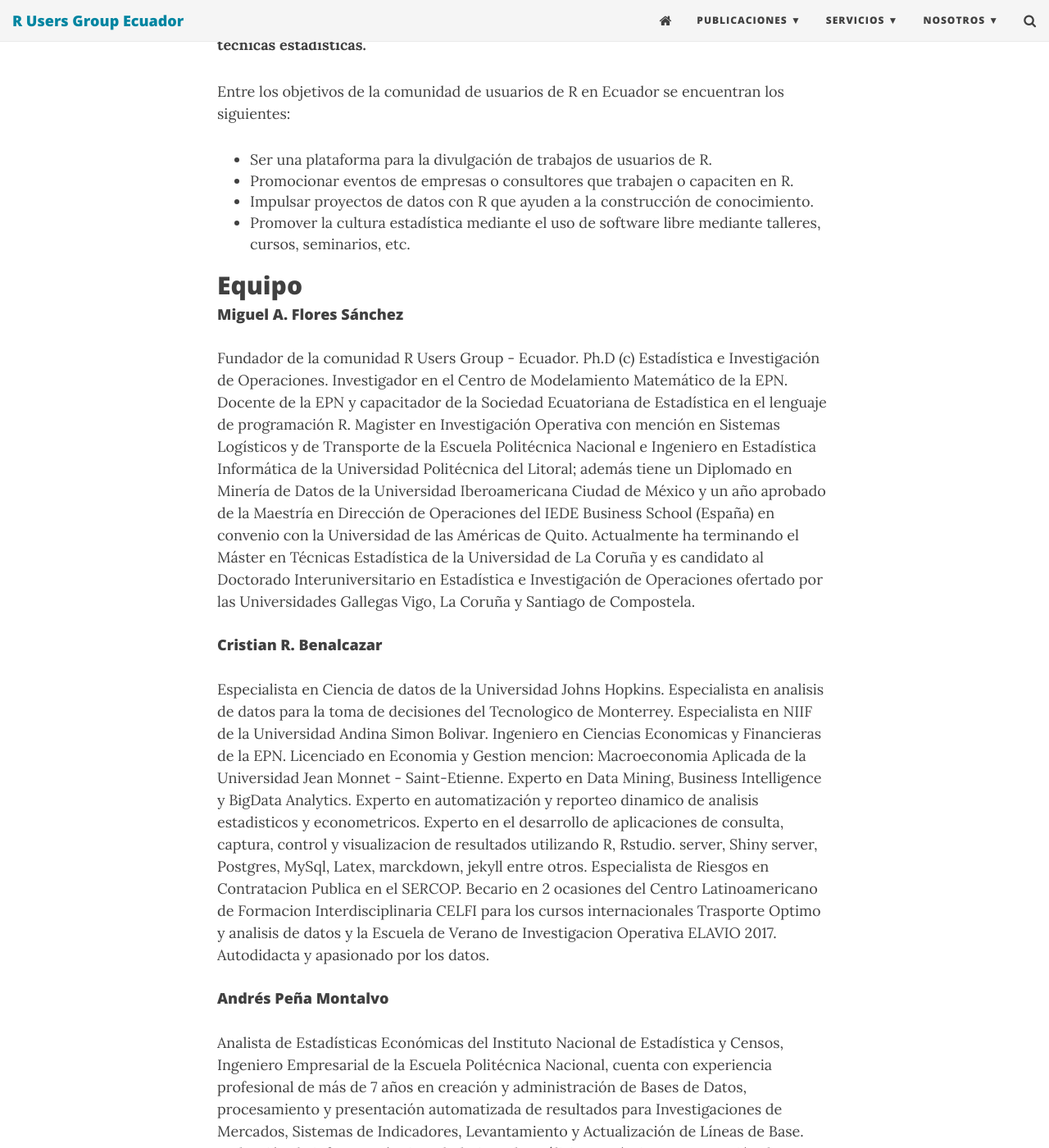
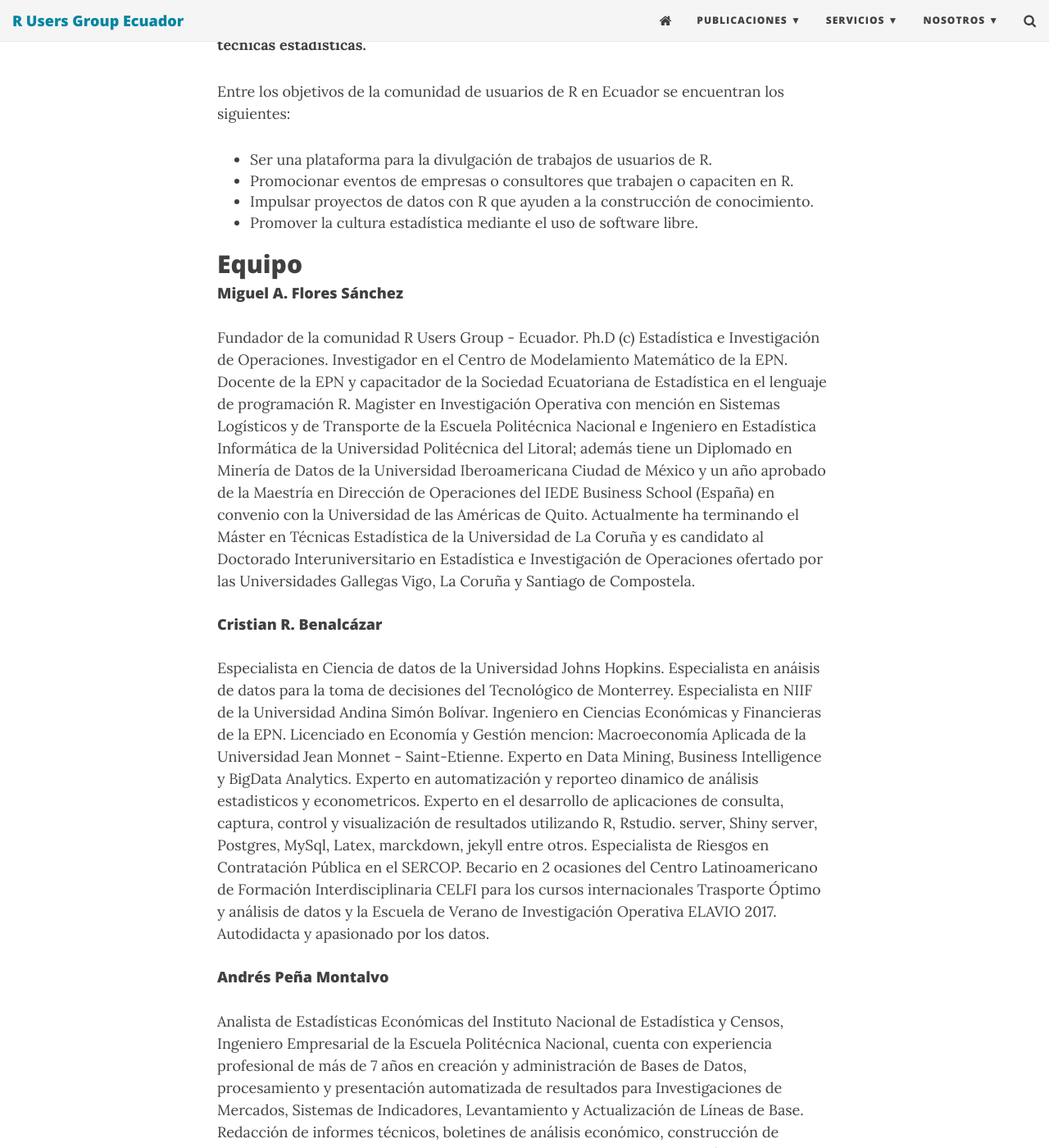
Before and after one commit to Rgrupoec/Rgrupoec.github.io, a Jekyll site: the page built from about.md, in a window 1280 px wide and 1400 px high, scrolled down 291 px. Shown: the whole window at 82% size. Built offline with Jekyll 4.4.1, drawn with Linux system fonts in a browser that asks for light colours; nearby versions of some CDN libraries.

Commit message:
Update about.md

```diff
--- a/about.md
+++ b/about.md
@@ -14,7 +14,7 @@ Entre los objetivos de la comunidad de usuarios de R en Ecuador se encuentran lo
 * Ser una plataforma para la divulgación de trabajos de usuarios de R.
 * Promocionar eventos de empresas o consultores que trabajen o capaciten en R.
 * Impulsar proyectos de datos con R que ayuden a la construcción de conocimiento.
-* Promover la cultura estadística mediante el uso de software libre mediante talleres, cursos, seminarios, etc.
+* Promover la cultura estadística mediante el uso de software libre.
 
 ## Equipo
 
@@ -28,17 +28,17 @@ Magister en Investigación Operativa con mención en Sistemas Logísticos y de T
 Actualmente ha terminando el Máster en Técnicas Estadística de la Universidad de La Coruña y es candidato al Doctorado Interuniversitario en Estadística e Investigación de Operaciones ofertado por las Universidades Gallegas Vigo, La Coruña y Santiago de Compostela.
 
 
-#### Cristian R. Benalcazar
+#### Cristian R. Benalcázar
 Especialista en Ciencia de datos de la Universidad Johns Hopkins.
-Especialista en analisis de datos para la toma de decisiones del Tecnologico de Monterrey.
-Especialista en NIIF de la Universidad Andina Simon Bolivar.
-Ingeniero en Ciencias Economicas y Financieras de la EPN.
-Licenciado en Economia y Gestion mencion: Macroeconomia Aplicada de la Universidad Jean Monnet - Saint-Etienne.
+Especialista en anáisis de datos para la toma de decisiones del Tecnológico de Monterrey.
+Especialista en NIIF de la Universidad Andina Simón Bolívar.
+Ingeniero en Ciencias Económicas y Financieras de la EPN.
+Licenciado en Economía y Gestión mencion: Macroeconomía Aplicada de la Universidad Jean Monnet - Saint-Etienne.
 Experto en Data Mining, Business Intelligence y BigData Analytics.
-Experto en automatización y reporteo dinamico de analisis estadisticos y econometricos.
-Experto en el desarrollo de aplicaciones de consulta, captura, control y visualizacion de resultados utilizando R, Rstudio. server, Shiny server, Postgres, MySql, Latex, marckdown, jekyll entre otros.
-Especialista de Riesgos en Contratacion Publica en el SERCOP.
-Becario en 2 ocasiones del Centro Latinoamericano de Formacion Interdisciplinaria CELFI para los cursos internacionales Trasporte Optimo y analisis de datos y la Escuela de Verano de Investigacion Operativa ELAVIO 2017.
+Experto en automatización y reporteo dinamico de análisis estadisticos y econometricos.
+Experto en el desarrollo de aplicaciones de consulta, captura, control y visualización de resultados utilizando R, Rstudio. server, Shiny server, Postgres, MySql, Latex, marckdown, jekyll entre otros.
+Especialista de Riesgos en Contratación Pública en el SERCOP.
+Becario en 2 ocasiones del Centro Latinoamericano de Formación Interdisciplinaria CELFI para los cursos internacionales Trasporte Óptimo y análisis de datos y la Escuela de Verano de Investigación Operativa ELAVIO 2017.
 Autodidacta y apasionado por los datos.
 
 
```
